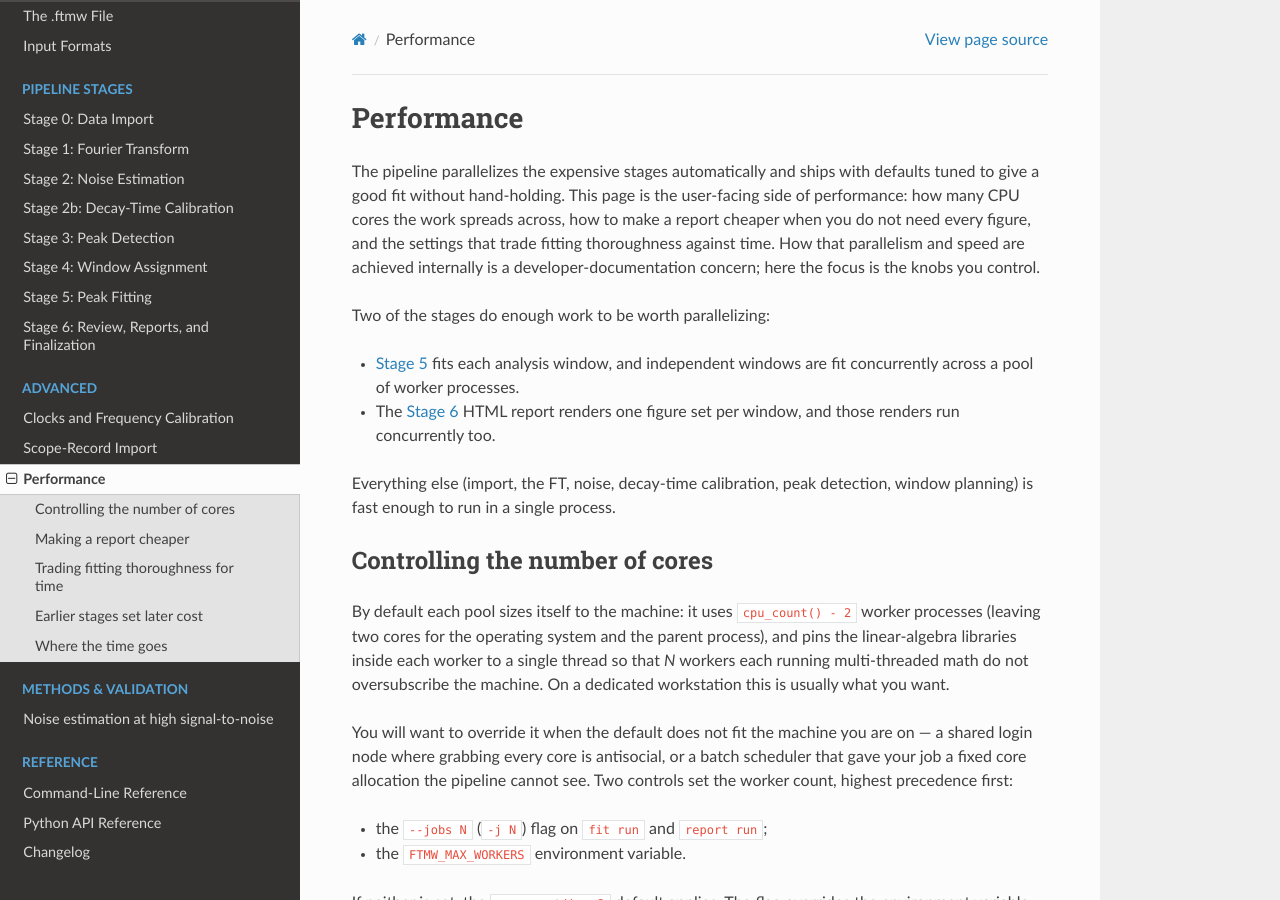
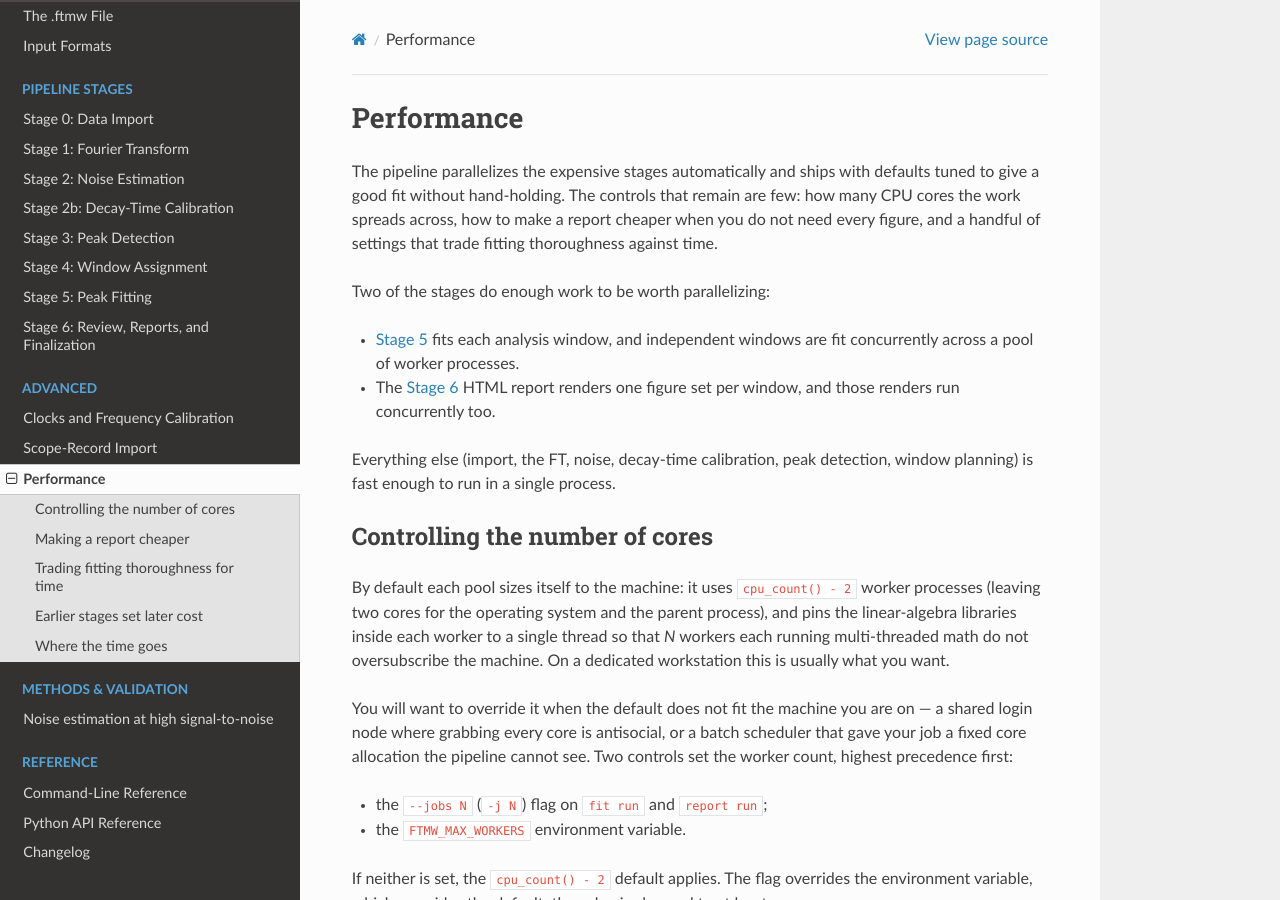
Before and after one commit to kncrabtree/ftmwpipeline, a Sphinx documentation site: the page built from docs/source/performance.rst, in a window 1280 px wide and 900 px high. Built offline with Sphinx 7.4.7 and the Read the Docs theme 3.1.0, drawn with Linux system fonts in a browser that asks for light colours; some of the changed text lies outside the part shown.

Commit message:
Trim the self-referential framing from the performance guide
Drop the "user-facing side of performance" and "documented for developers,
not here" meta-commentary; present the controls at the reader's level
without narrating the page's scope.

Co-Authored-By: Claude Opus 4.8 (1M context) <noreply@anthropic.com>
Claude-Session: https://claude.ai/code/session_012itsht2HzvW34wXcnMVEm4

```diff
--- a/docs/source/performance.rst
+++ b/docs/source/performance.rst
@@ -10,12 +10,10 @@ Performance
 ===========
 
 The pipeline parallelizes the expensive stages automatically and ships with
-defaults tuned to give a good fit without hand-holding. This page is the
-user-facing side of performance: how many CPU cores the work spreads across, how
-to make a report cheaper when you do not need every figure, and the settings that
-trade fitting thoroughness against time. How that parallelism and speed are
-achieved internally is a developer-documentation concern; here the focus is the
-knobs you control.
+defaults tuned to give a good fit without hand-holding. The controls that remain
+are few: how many CPU cores the work spreads across, how to make a report cheaper
+when you do not need every figure, and a handful of settings that trade fitting
+thoroughness against time.
 
 Two of the stages do enough work to be worth parallelizing:
 
@@ -167,6 +165,4 @@ a slow run, in order: make sure the pools have the cores you intend (``--jobs``
 ``FTMW_MAX_WORKERS``); check whether the fit is doing more work than you need
 because of upstream choices (the Stage 3 cutoff and Stage 2b calibration above);
 reach for the Stage 5 thoroughness settings if a dense spectrum is genuinely the
-bottleneck; and scope the report output. The internal techniques that make each
-stage fast are documented for developers, not here — from a user's seat the
-controls on this page are the whole surface.
+bottleneck; and scope the report output.
```
